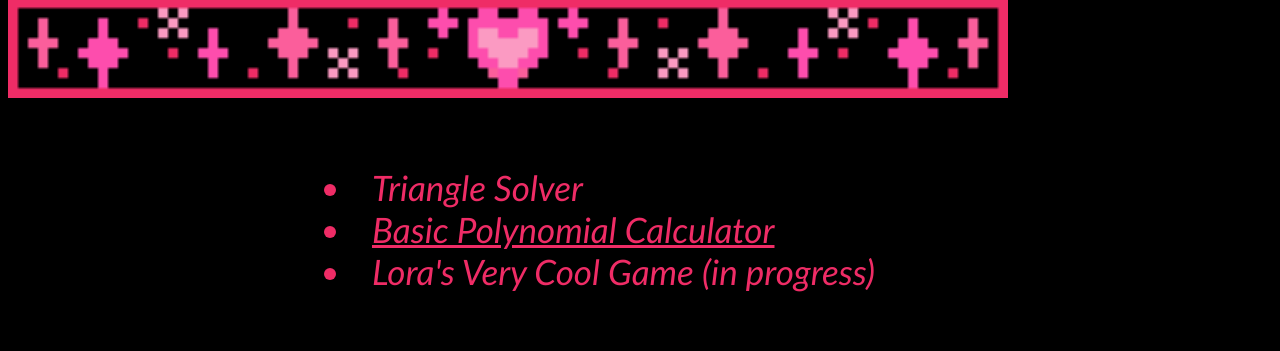
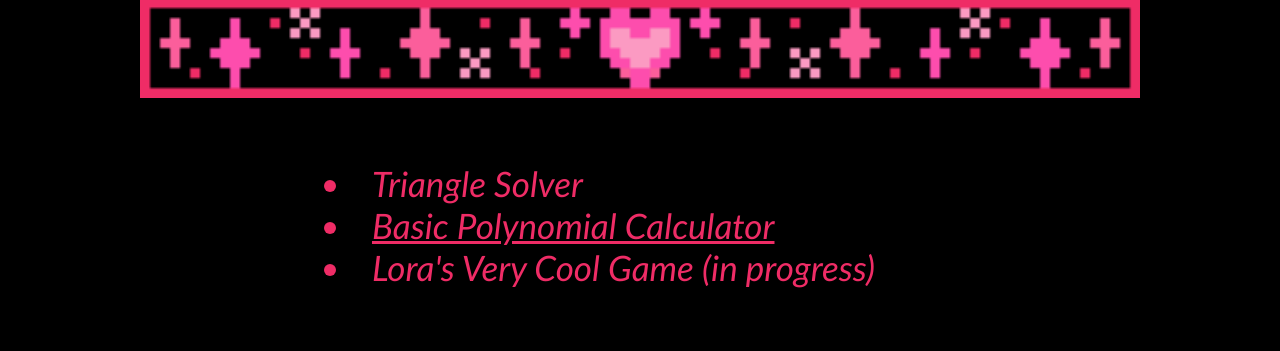
Before and after one commit to loraavie/loraavie.github.io, a plain HTML site: page index.html in a window 1280 px wide. Shown: the part 421-772 px from the top of the page. Drawn offline with Linux system fonts and the light colour scheme.

Commit message:
Update styles.css
centering heading separator

```diff
--- a/styles.css
+++ b/styles.css
@@ -13,11 +13,13 @@ img{
    text-align: center;
   padding-top: 1px;
   padding-bottom:1px;
-   justify-content: center;
 }
 
 .image-container{
-   justify-content: center;}
+   justify-content: center;
+  display: flex; /* Create a flex container */
+  justify-content: center; /* Center horizontally */
+}
 
 h1{
 
```
